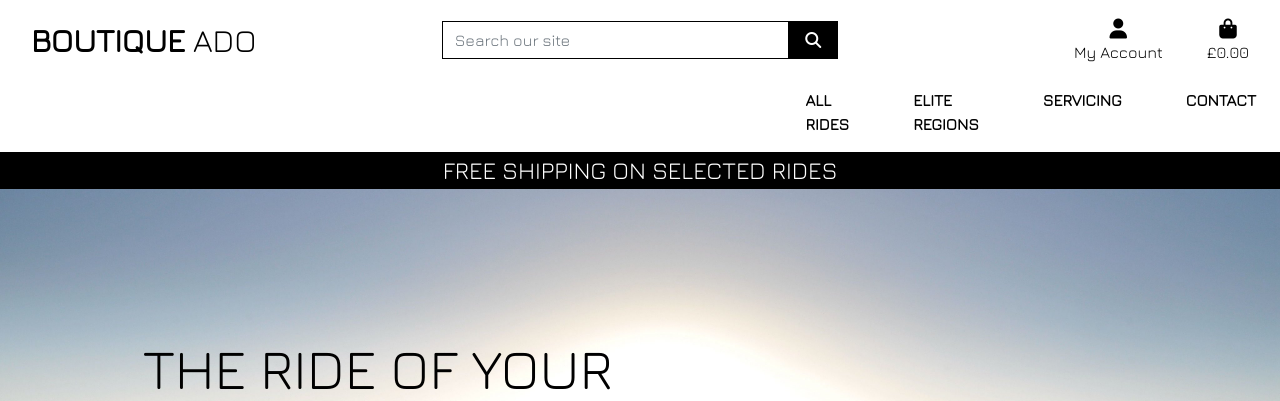
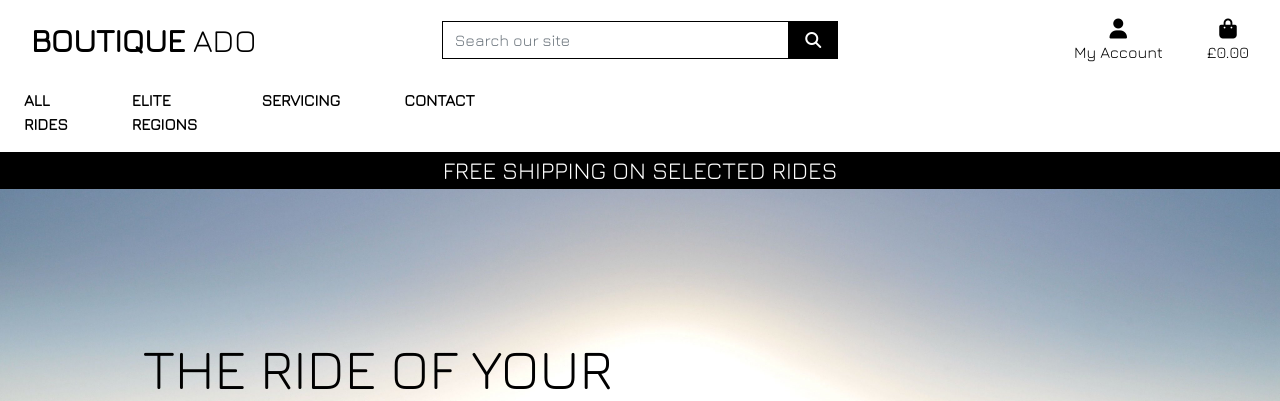
Before and after one commit to kslg/elite-rides, a Django app: page / in a window 1280 px wide. Shown: the top 401 px of the page. Run offline with Django 3.2, Linux system fonts and the light colour scheme; some libraries are stand-ins or nearby versions.

Commit message:
Adjusting the nav and header elements

```diff
--- a/static/css/base.css
+++ b/static/css/base.css
@@ -83,3 +83,9 @@ body {
         padding-top: 164px;
     }
 }
+
+@media (min-width: 900px) {
+    .mobile-logo {
+      display: none;
+    }
+}
--- a/templates/base.html
+++ b/templates/base.html
@@ -97,11 +97,8 @@
         </div>
         <div class="row bg-white">
             <nav class="navbar navbar-expand-lg navbar-light w-100">
-                <button class="navbar-toggler" type="button" data-toggle="collapse" data-target="#main-nav" aria-controls="main-nav" aria-expanded="false" aria-label="Toggle navigation">
-                    <span class="navbar-toggler-icon"></span>
-                </button>
+                {% include 'includes/main-nav.html' %}
                 {% include 'includes/mobile-top-header.html' %}
-                {% include 'includes/main-nav.html' %}
             </nav>
         </div>
         <div id="delivery-banner" class="row text-center">
--- a/templates/includes/main-nav.html
+++ b/templates/includes/main-nav.html
@@ -1,12 +1,13 @@
-<div class="container-fluid">
-    <div id="topnav" class="row bg-pink d-block d-lg-none">
-        <div class="col-sm my-auto py-1 text-center text-lg-left">
-            <a href="{% url 'home' %}" class="nav-link main-logo-link">
-                <h2 class="logo-font text-black my-0"><strong>Elite</strong> Rides</h2>
-            </a>
-        </div>
+<div id="topnav" class="row d-block d-lg-none">
+    <div class="col-sm my-auto py-1 text-center text-lg-left">
+        <a href="{% url 'home' %}" class="nav-link main-logo-link">
+            <h2 class="logo-font text-black my-0 mobile-logo"><strong>Elite</strong> Rides</h2>
+        </a>
     </div>
 </div>
+<button class="navbar-toggler" type="button" data-toggle="collapse" data-target="#main-nav" aria-controls="main-nav" aria-expanded="false" aria-label="Toggle navigation">
+    <span class="navbar-toggler-icon"></span>
+</button>
 <div class="collapse navbar-collapse" id="main-nav">
     <ul class="navbar-nav w-auto mx-auto">
         <li class="nav-item dropdown">
--- a/templates/includes/mobile-top-header.html
+++ b/templates/includes/mobile-top-header.html
@@ -1,3 +1,5 @@
+<div class="container-fluid">
+    <div class="row">
         <li class="list-inline-item">
             <a class="text-black nav-link d-block d-lg-none" href="#" id="mobile-search" data-toggle="dropdown" aria-haspopup="true" aria-expanded="false">
                 <div class="text-center">
@@ -54,3 +56,5 @@
                 </div>
             </a>
         </li>
+    </div>
+</div>
```
Lines whose indentation alone changed are shown as unchanged.
